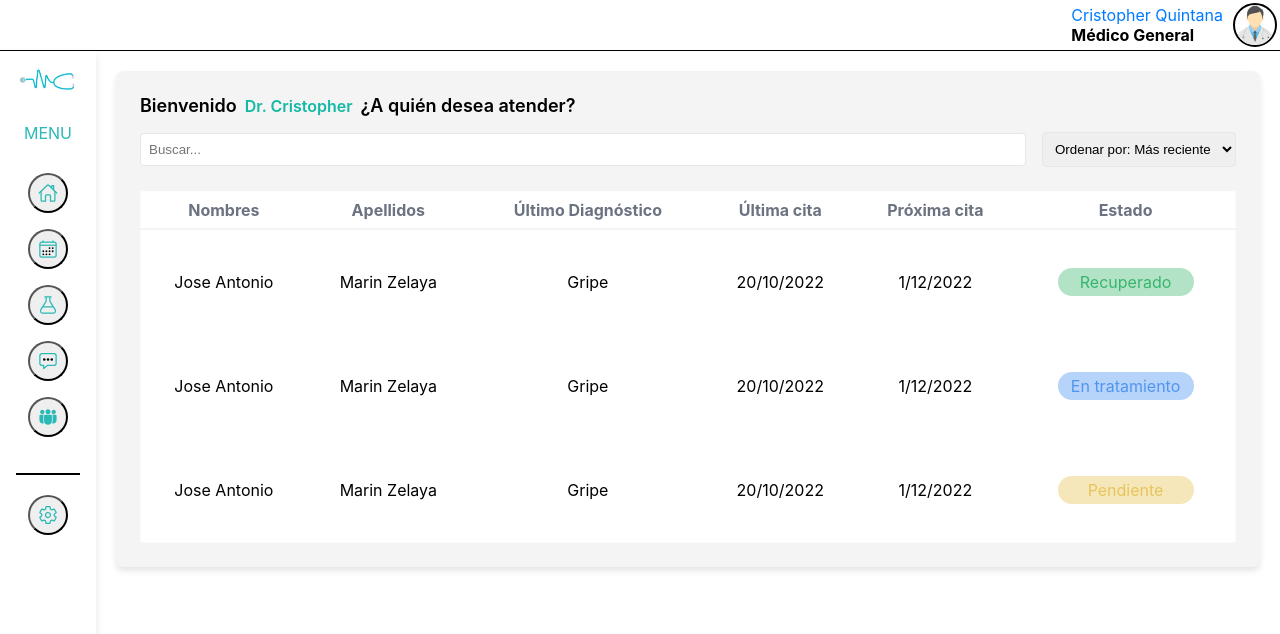
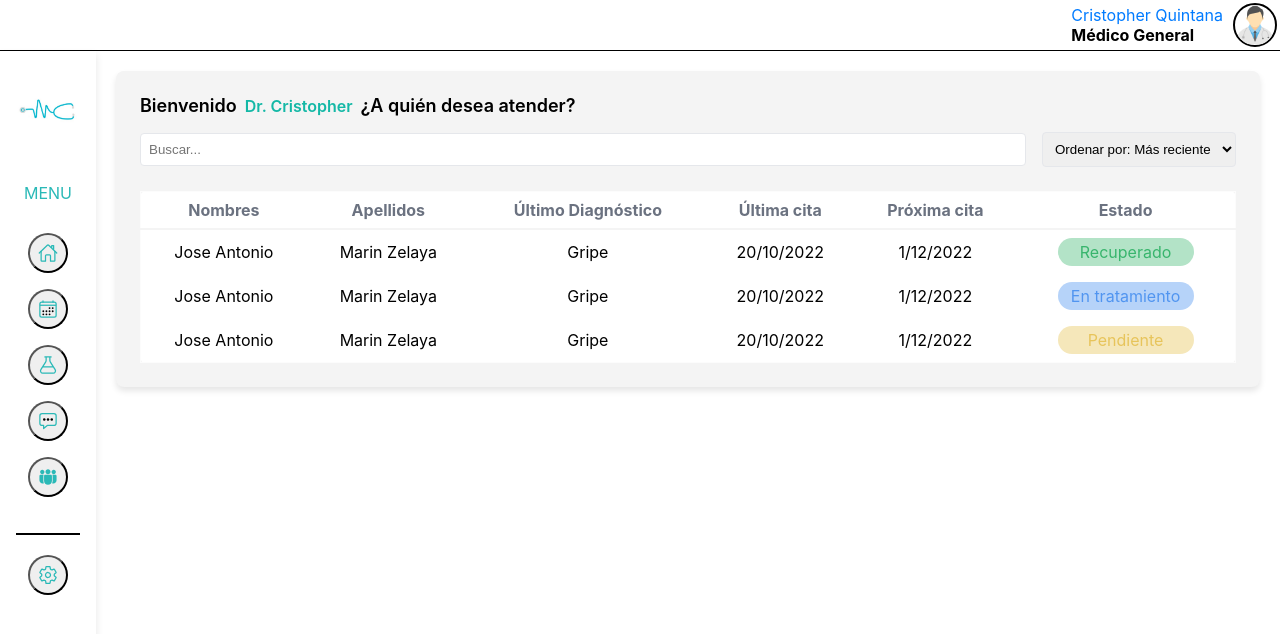
Before and after one commit to MedicalControl/MC_Web, a React (Create React App) app in the folder medicapp/: page / in a window 1280 px wide. Shown: the top 634 px of the page. Built offline with nearby package versions, Linux system fonts and the light colour scheme.

Commit message:
Correciones en estilos
Se corrigen algunos elementos que coincidian en estilos

```diff
--- a/medicapp/src/components/search/SideBar.css
+++ b/medicapp/src/components/search/SideBar.css
@@ -25,7 +25,7 @@
     display: block; /* Elimina el espaciado en línea que podría haber con imágenes */
 }
 
-span {
+.menu-title {
     margin-top: 30px;
     margin-bottom: 30px;
     color: #2AB9B7;
--- a/medicapp/src/components/search/SideBar.js
+++ b/medicapp/src/components/search/SideBar.js
@@ -10,7 +10,7 @@ const SideBar = () => {
           <img src="/medicallogo2.png" alt="logo" className="menu-logo" />
         </div>
 
-        <span>MENU</span>
+        <span className="menu-title">MENU</span>
 
         {/* Home */}
         <Link to={"/"}>
```
